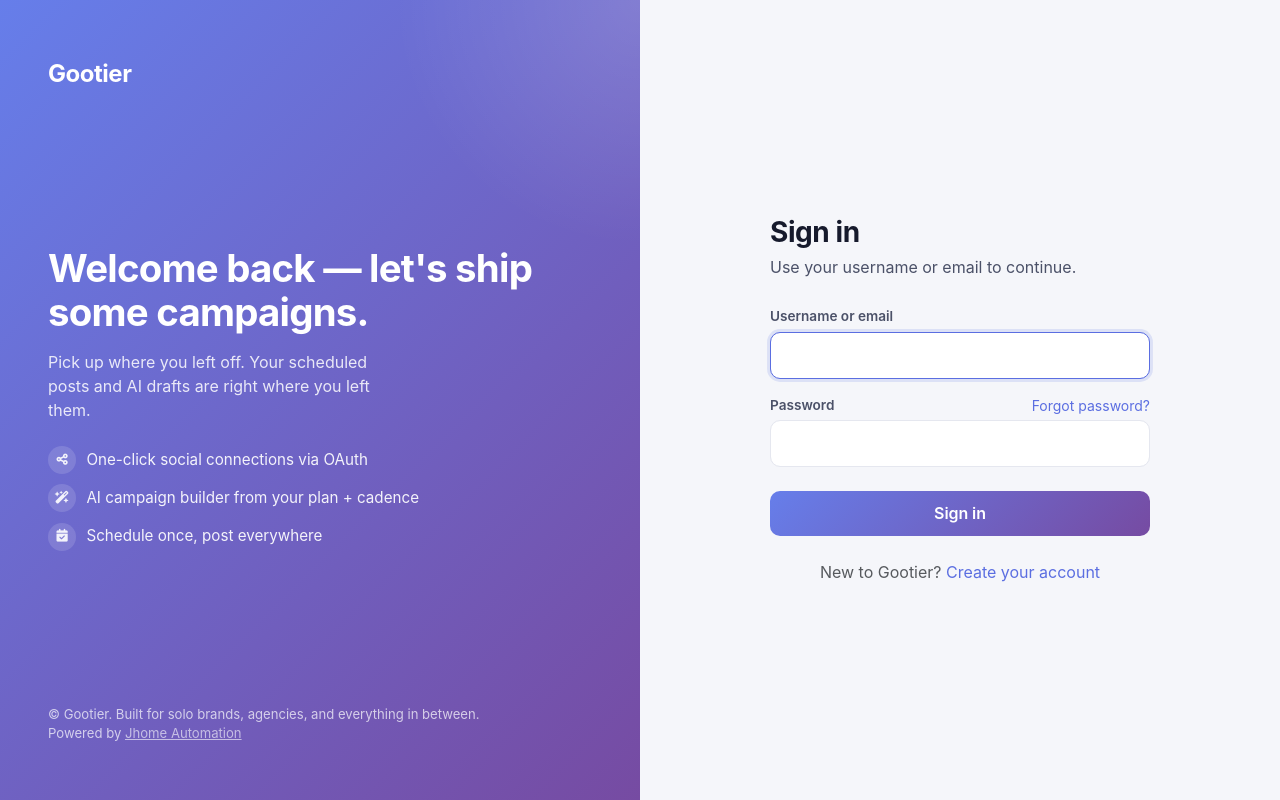
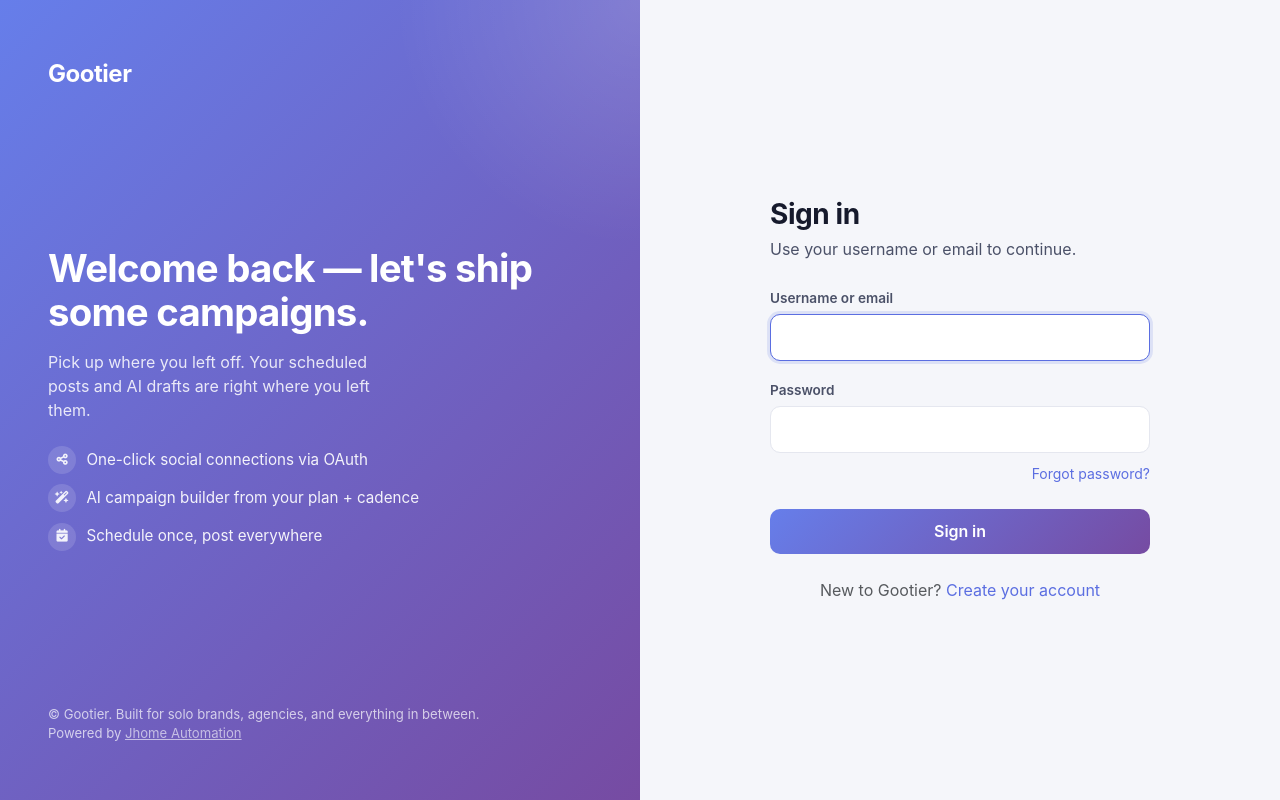
Before and after one commit to jaymevsmith/gootier, a FastAPI app: page /login in a window 1280 px wide. Run offline with FastAPI, Linux system fonts and the light colour scheme.

Commit message:
Move 'Forgot password?' link below the password field
Was sitting next to the Password label (top-right of the input). Pulled
it out to its own right-aligned row directly under the input so the label
reads cleanly and the recovery link sits closer to the action it relates to.

Co-Authored-By: Claude Opus 4.7 (1M context) <noreply@anthropic.com>

```diff
--- a/templates/login.html
+++ b/templates/login.html
@@ -15,12 +15,12 @@
       <label class="form-label">Username or email</label>
       <input class="form-control" name="username" required autofocus>
     </div>
-    <div class="mb-4">
-      <div class="d-flex align-items-center">
-        <label class="form-label mb-0">Password</label>
-        <a href="/forgot-password" class="ms-auto small">Forgot password?</a>
-      </div>
-      <input type="password" class="form-control mt-1" name="password" required>
+    <div class="mb-2">
+      <label class="form-label">Password</label>
+      <input type="password" class="form-control" name="password" required>
+    </div>
+    <div class="text-end mb-4">
+      <a href="/forgot-password" class="small">Forgot password?</a>
     </div>
     <button type="submit" class="btn tj-grad-btn w-100">Sign in</button>
   </form>
```
